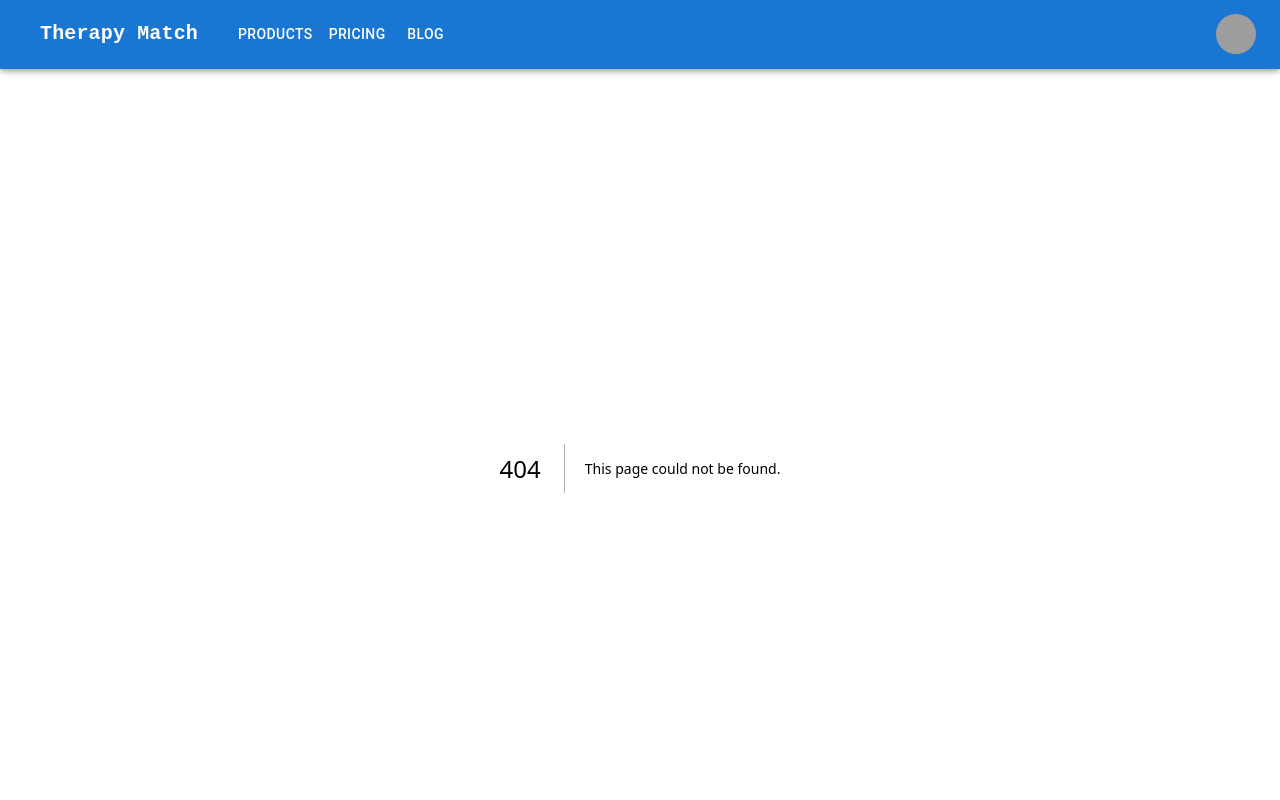
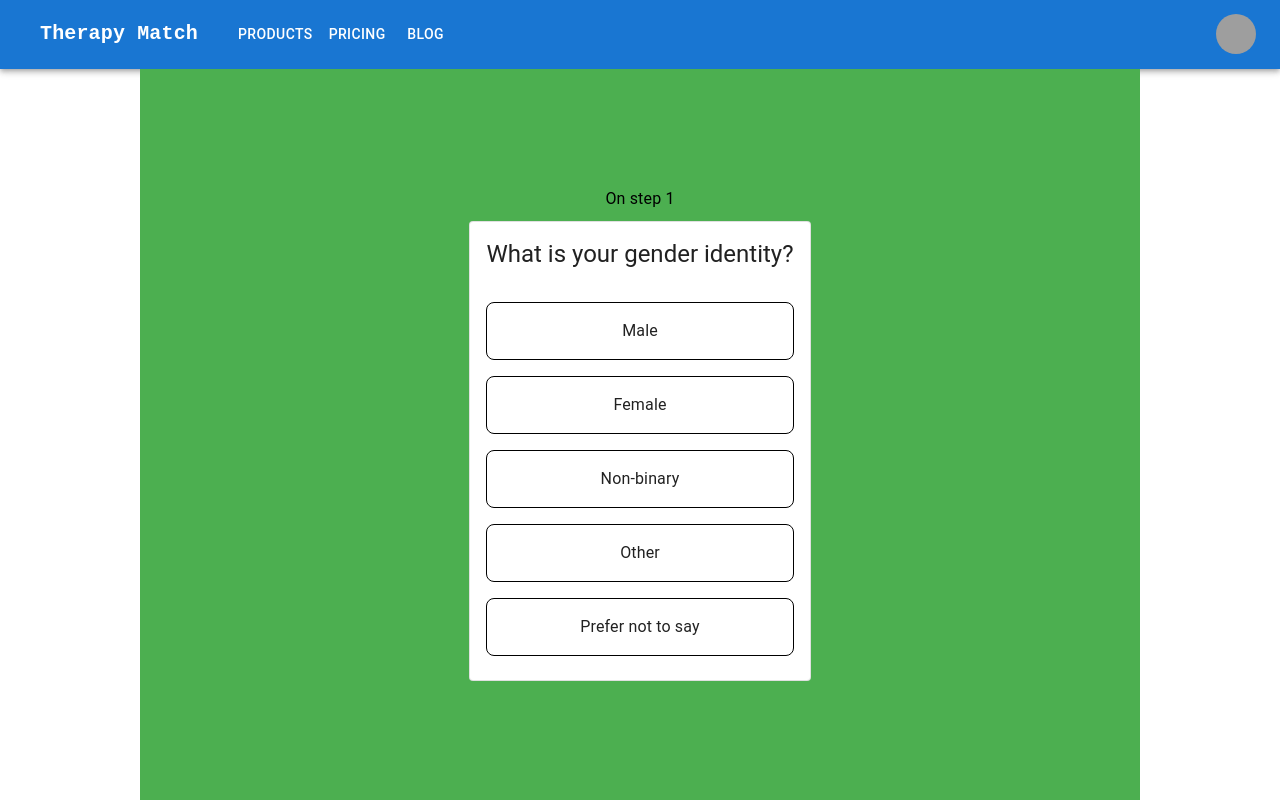
Before and after one commit to alex-relay/Therapy-Match, a Next.js app in the folder frontend/: page /questions/1 in a window 1280 px wide. Before the commit this address had no page. Built offline with nearby package versions, Linux system fonts and the light colour scheme; grey boxes are pictures that could not be loaded; some icons are missing; what @mui/material-nextjs would draw is missing.

Commit message:
adds general questions form + layout changes

```diff
--- /dev/null
+++ b/frontend/src/app/components/common/PageStyledStack.tsx
@@ -0,0 +1,15 @@
+import Stack from "@mui/material/Stack";
+import { styled } from "@mui/material/styles";
+
+const StyledStack = styled(Stack)(({ theme }) => ({
+  maxWidth: "1000px",
+  width: "100%",
+  height: "100%",
+  gap: "10px",
+  alignItems: "center",
+  justifyContent: "center",
+  padding: theme.spacing(0, 1),
+  backgroundColor: theme.palette.success.light,
+}));
+
+export default StyledStack;
--- /dev/null
+++ b/frontend/src/app/components/generalQuestions/GenderForm.tsx
@@ -0,0 +1,60 @@
+"use client";
+
+import { useState } from "react";
+import RadioGroup from "@mui/material/RadioGroup";
+import FormControl from "@mui/material/FormControl";
+import { StyledFormControlLabel, StyledRadioButton } from "./OptionsContainers";
+import { useTheme } from "@mui/material/styles";
+import { useParams, useRouter } from "next/navigation";
+
+const OPTIONS_MAP = {
+  male: "Male",
+  female: "Female",
+  non_binary: "Non-binary",
+  other: "Other",
+  prefer_not_to_say: "Prefer not to say",
+};
+
+type GenderFormValues = keyof typeof OPTIONS_MAP | "";
+
+export default function GenderForm() {
+  const [selectedValue, setSelectedValue] = useState<GenderFormValues>("");
+  const router = useRouter();
+  const params = useParams();
+  const theme = useTheme();
+
+  const step = params.step as string;
+
+  const handleRadioButtonChange = (
+    event: React.ChangeEvent<HTMLInputElement>,
+  ) => {
+    setSelectedValue(event.target.value as GenderFormValues);
+    router.push(`/questions/${parseInt(step) + 1}`);
+  };
+
+  return (
+    <FormControl fullWidth>
+      <RadioGroup
+        aria-labelledby="gender-question-label"
+        name="gender-question-label"
+        sx={{ gap: 2 }}
+        onChange={handleRadioButtonChange}
+      >
+        {Object.entries(OPTIONS_MAP).map(([key, value]) => (
+          <StyledFormControlLabel
+            key={key}
+            label={value}
+            value={key}
+            control={<StyledRadioButton />}
+            checked={selectedValue === key}
+            sx={
+              selectedValue === key
+                ? { backgroundColor: theme.palette.primary.main }
+                : {}
+            }
+          />
+        ))}
+      </RadioGroup>
+    </FormControl>
+  );
+}
--- /dev/null
+++ b/frontend/src/app/components/generalQuestions/OptionsContainers.tsx
@@ -0,0 +1,31 @@
+import FormControlLabel from "@mui/material/FormControlLabel";
+import { styled } from "@mui/material/styles";
+import Radio from "@mui/material/Radio";
+
+const StyledFormControlLabel = styled(FormControlLabel)(
+  ({ theme, checked }) => ({
+    border: "1px solid",
+    borderColor: "black",
+    "& .MuiRadio-root": {
+      padding: 0,
+    },
+    padding: theme.spacing(2),
+    borderRadius: "8px",
+    display: "flex",
+    justifyContent: "center",
+    alignItems: "center",
+    marginLeft: 0,
+    marginRight: 0,
+    ":hover": {
+      cursor: "pointer",
+      boxShadow: "0px 4px 6px rgba(0, 0, 0, 0.1)",
+      backgroundColor: checked ? null : theme.palette.action.hover,
+    },
+  }),
+);
+
+const StyledRadioButton = styled(Radio)(() => ({
+  display: "none",
+}));
+
+export { StyledFormControlLabel, StyledRadioButton };
--- a/frontend/src/app/globals.css
+++ b/frontend/src/app/globals.css
@@ -1,11 +1,11 @@
 :root {
   --background: #ffffff;
-  --foreground: #171717;
+  /* --foreground: #171717; */
 }
 
 @media (prefers-color-scheme: dark) {
   :root {
-    --background: #0a0a0a;
+    /* --background: #0a0a0a; */
     --foreground: #ededed;
   }
 }
--- /dev/null
+++ b/frontend/src/app/questions/[step]/page.tsx
@@ -0,0 +1,66 @@
+"use client";
+
+import PageContainer from "@/app/components/common/PageContainer";
+import StyledStack from "@/app/components/common/PageStyledStack";
+import GenderForm from "@/app/components/generalQuestions/GenderForm";
+import { CardContent, CardHeader } from "@mui/material";
+import Card from "@mui/material/Card";
+import Typography from "@mui/material/Typography";
+import { useParams } from "next/navigation";
+
+const GENERAL_QUESTIONS_MAP = {
+  "1": "What is your gender identity?",
+  "2": "What is your age?",
+  "3": "In what city are you located?",
+  "4": "What led you to consider therapy today?",
+  "5": "What are your primary goals for therapy?",
+  "6": "Have you received a mental health diagnosis in the past. If so, which one?",
+  "7": "Are there certain qualities or traits that you are looking for in a therapist?",
+};
+
+const GENERAL_QUESTIONS_COMPONENT_MAP = {
+  "1": <GenderForm />,
+  "2": null,
+  "3": null,
+  "4": null,
+  "5": null,
+  "6": null,
+  "7": null,
+};
+
+type Step = "1" | "2" | "3" | "4" | "5" | "6" | "7";
+
+const Questions = () => {
+  const params = useParams();
+  const step = params.step as Step;
+
+  if (!step || !GENERAL_QUESTIONS_MAP[step]) {
+    return "Step does not exist";
+  }
+
+  const formComponent = step && GENERAL_QUESTIONS_COMPONENT_MAP[step];
+  const headerTitle = step && GENERAL_QUESTIONS_MAP[step];
+
+  return (
+    <PageContainer>
+      <StyledStack>
+        <Typography>On step {params.step}</Typography>
+        <Card variant="outlined">
+          <CardHeader title={headerTitle} />
+          <CardContent
+            sx={{
+              display: "flex",
+              flexDirection: "column",
+              justifyContent: "center",
+              alignItems: "center",
+            }}
+          >
+            {formComponent}
+          </CardContent>
+        </Card>
+      </StyledStack>
+    </PageContainer>
+  );
+};
+
+export default Questions;
```
Also changed, not shown: frontend/src/app/components/personalityTestQuestions/PersonalityTestQuestion.tsx (renamed from frontend/src/app/components/question/Question.tsx, +5 -16 lines), frontend/src/app/components/personalityTestQuestions/QuestionPage.tsx (renamed from frontend/src/app/components/question/QuestionPageContainer.tsx, +12 -13 lines), frontend/src/app/page.tsx (+45 -3 lines), frontend/src/app/tests/page.tsx (+1 -1 lines).
